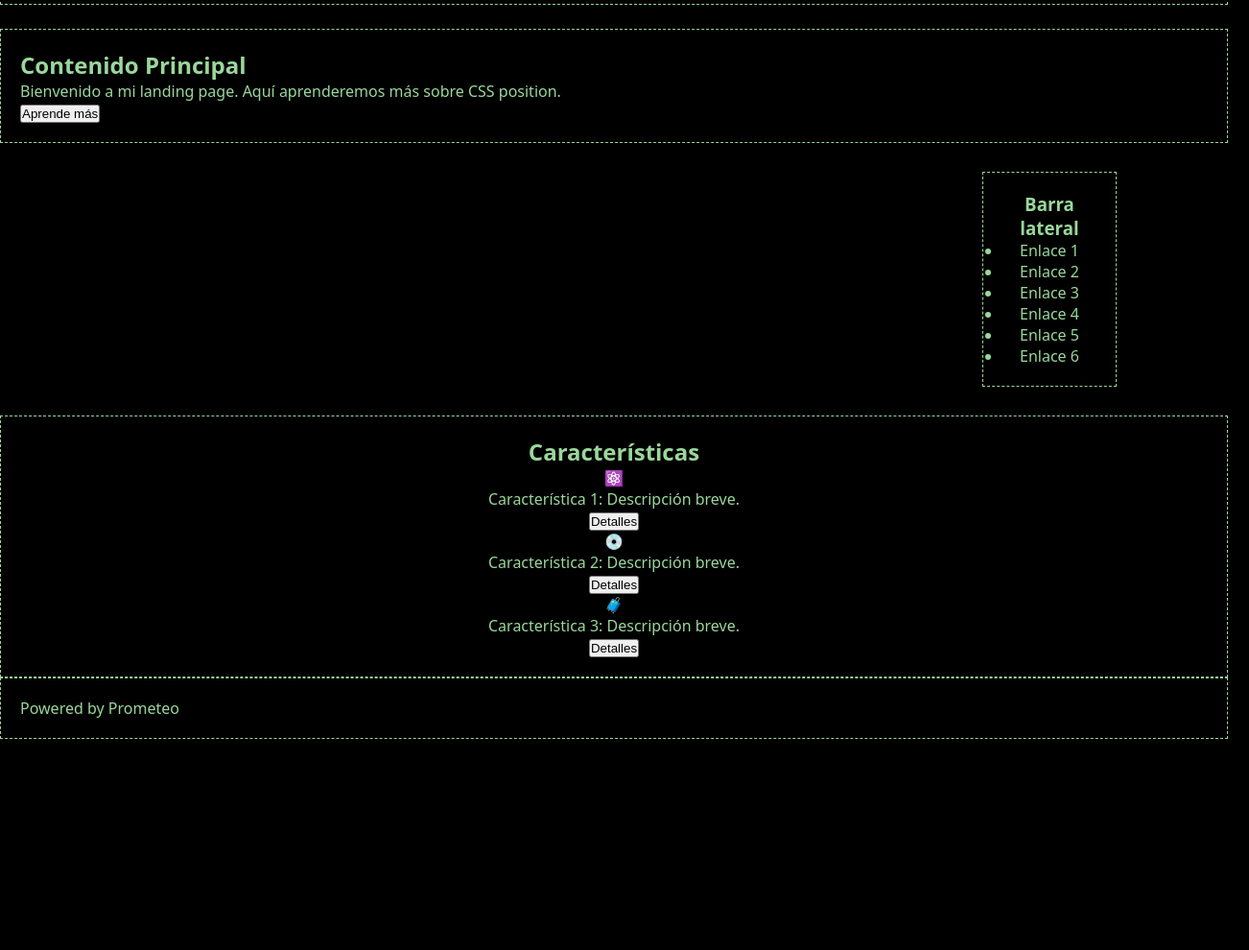
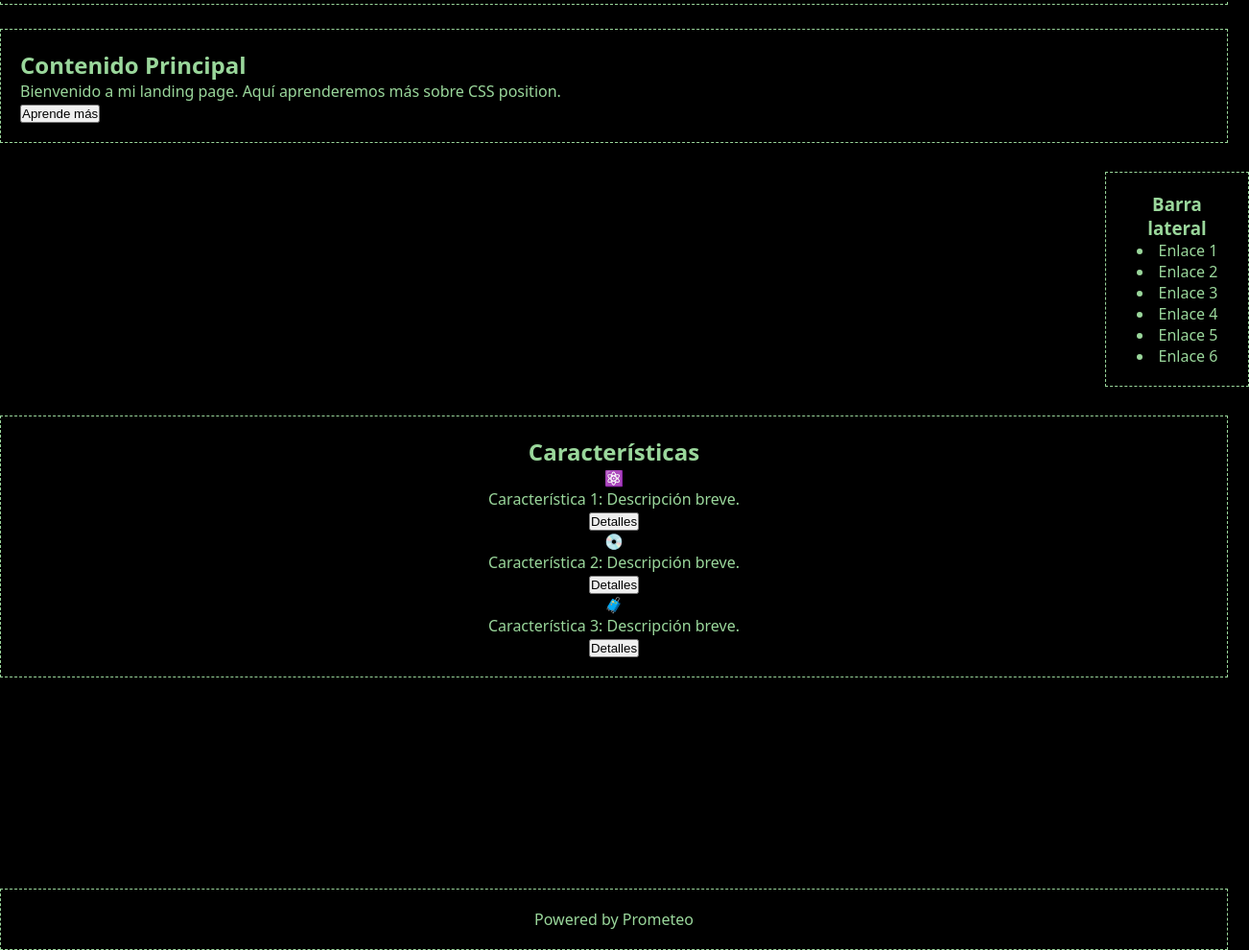
Before and after one commit to lidiagdcso/entrega_posicionamiento, a plain HTML site: page index.html in a window 1280 px wide. Shown: the part 80-1070 px from the top of the page at 96% size, 1302 px wide, since content can reach past the window. Before the commit the page ends 850 px from the top, so only its background shows below. Drawn offline with Linux system fonts and the light colour scheme.

Commit message:
segundo posicionamiento

```diff
--- a/styles.css
+++ b/styles.css
@@ -28,6 +28,7 @@ header {
 .content {
   position: relative;
   top: 80px;
+  width: 100%;
   border: 1px dashed #9ad79b;
   margin: 30px 0px;
   padding: 20px;
@@ -35,25 +36,31 @@ header {
 
 .sidebar {
   position: relative;
-  left: 80%;
+  left: 90%;
   top: 80px;
   margin-bottom: 30px;
-  width: 140px;
+  width: 150px;
   border: 1px dashed #9ad79b;
   text-align: center;
   padding: 20px;
 }
-
+ul {
+  list-style-position: inside;
+}
 .features {
   position: relative;
   top: 80px;
+  width: 100%;
   border: 1px dashed #9ad79b;
   text-align: center;
   padding: 20px;
 }
 footer {
   position: relative;
-  top: 80px;
+  top: 300px;
+  z-index: 1;
+  width: 100%;
   border: 1px dashed #9ad79b;
   padding: 20px;
+  text-align: center;
 }
```
